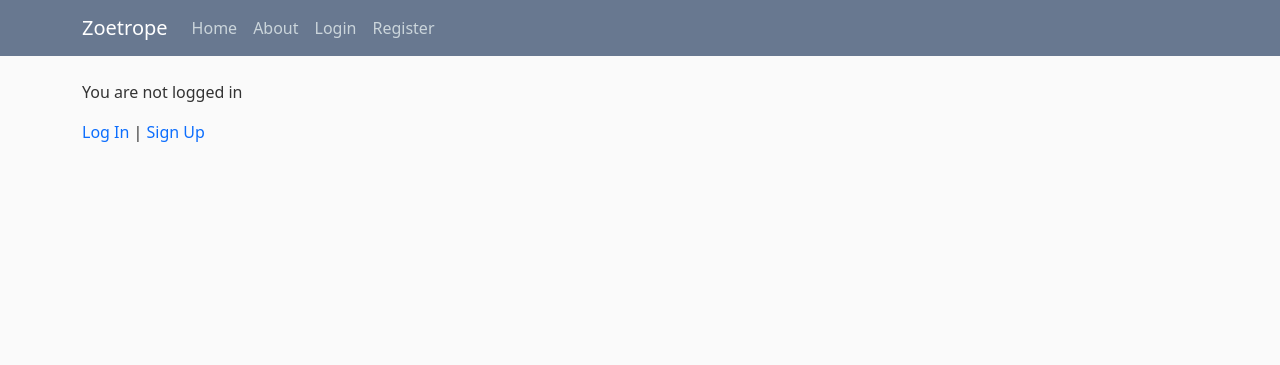
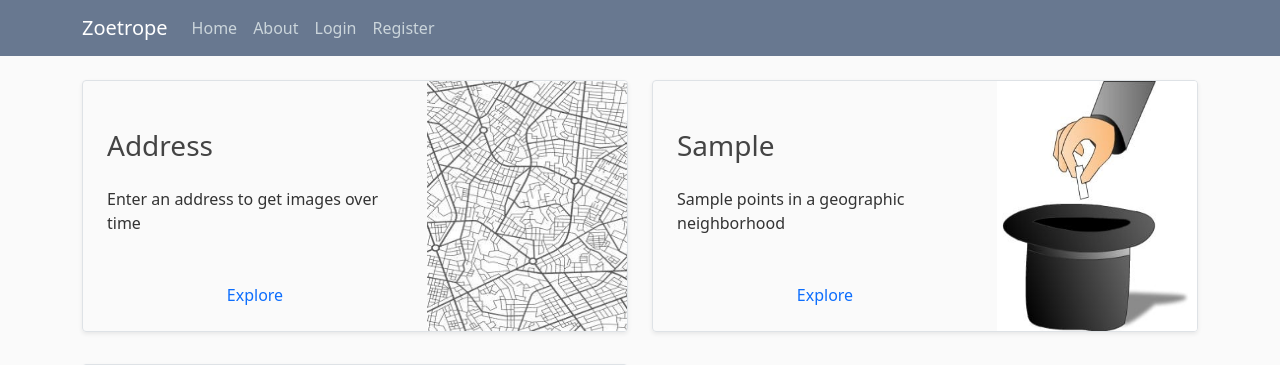
Before and after one commit to shayanpg/zoetrope, a Django app: template home/templates/home/home.html in a window 1280 px wide. Shown: the top 365 px of the page. Run offline with Django 3.2, Linux system fonts and the light colour scheme; the template is opened without the code that fills it, so the values that code supplies are empty; parts of the project's set-up code (start-up, migrations or seed data) failed here and were passed over.

Commit message:
design choice: homepage visible, authentication required once you try to open an app

```diff
--- a/home/templates/home/home.html
+++ b/home/templates/home/home.html
@@ -3,8 +3,8 @@
 {% block content %}
 <!-- TODO: Convert into for loop (nested?) -->
 {% if user.is_authenticated %}
-  Welcome, {{ user.username }}
-  <p><a href="{% url 'logout' %}">Log Out</a></p>
+  <h3>Welcome, {{ user.username }}</h3>
+{% endif %}
 <div class="row mb-2">
   <div class="col-md-6">
     <div class="row g-0 border rounded overflow-hidden flex-md-row mb-4 shadow-sm h-md-250 position-relative">
@@ -53,11 +53,4 @@
   </div>
 </div>
 
-{% else %}
-  <p>You are not logged in</p>
-  <a href="{% url 'login' %}">Log In</a>
-  |
-  <a href="{% url 'register' %}">Sign Up</a>
-{% endif %}
-
 {% endblock content %}
--- a/templates/base.html
+++ b/templates/base.html
@@ -33,8 +33,12 @@
               <a class="nav-item nav-link" href="{% url 'about' %}">About</a>
             </div>
             <div class="navbar-nav">
-              <a class="nav-item nav-link" href="{% url 'login' %}">Login</a>
-              <a class="nav-item nav-link" href="{% url 'register' %}">Register</a>
+              {% if user.is_authenticated %}
+                <a class="nav-item nav-link" href="{% url 'logout' %}">Sign Out</a>
+              {% else %}
+                <a class="nav-item nav-link" href="{% url 'login' %}">Login</a>
+                <a class="nav-item nav-link" href="{% url 'register' %}">Register</a>
+              {% endif %}
             </div>
           </div>
         </div>
```
Lines whose indentation alone changed are shown as unchanged.
